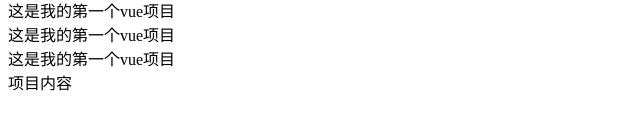
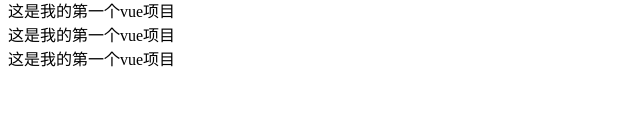
Before and after one commit to xiaowei-007/supermall, a Vue app: page / in a window 1280 px wide. Shown: the part 262-392 px from the top of the page, without its empty margins (0-640 px from the left). Built offline with nearby package versions, Linux system fonts and the light colour scheme.

Commit message:
20200628

```diff
--- a/src/App.vue
+++ b/src/App.vue
@@ -7,8 +7,6 @@
     <div>这是我的第一个vue项目</div>
     <div>这是我的第一个vue项目</div>
     <div>这是我的第一个vue项目</div>
-
-    <div>项目内容</div>
   </div>
 </template>
 
```
